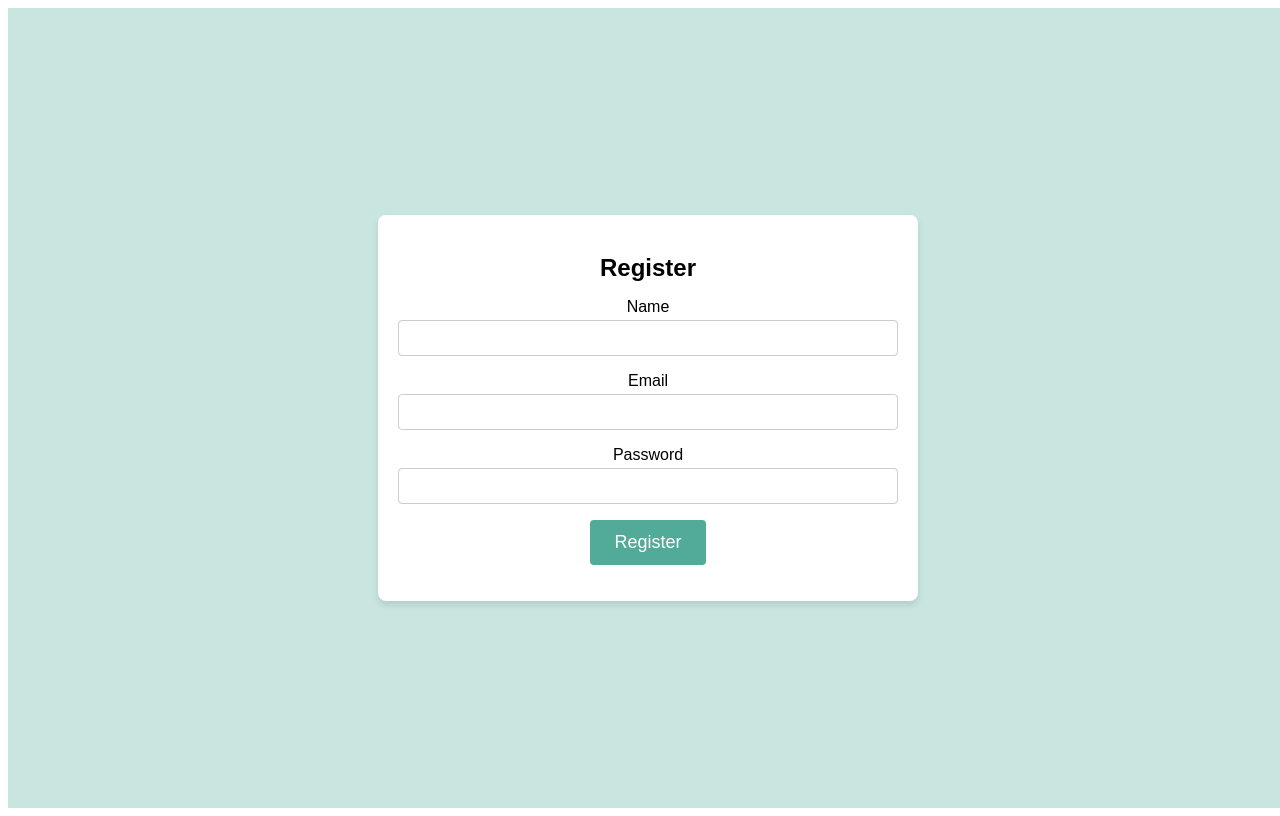
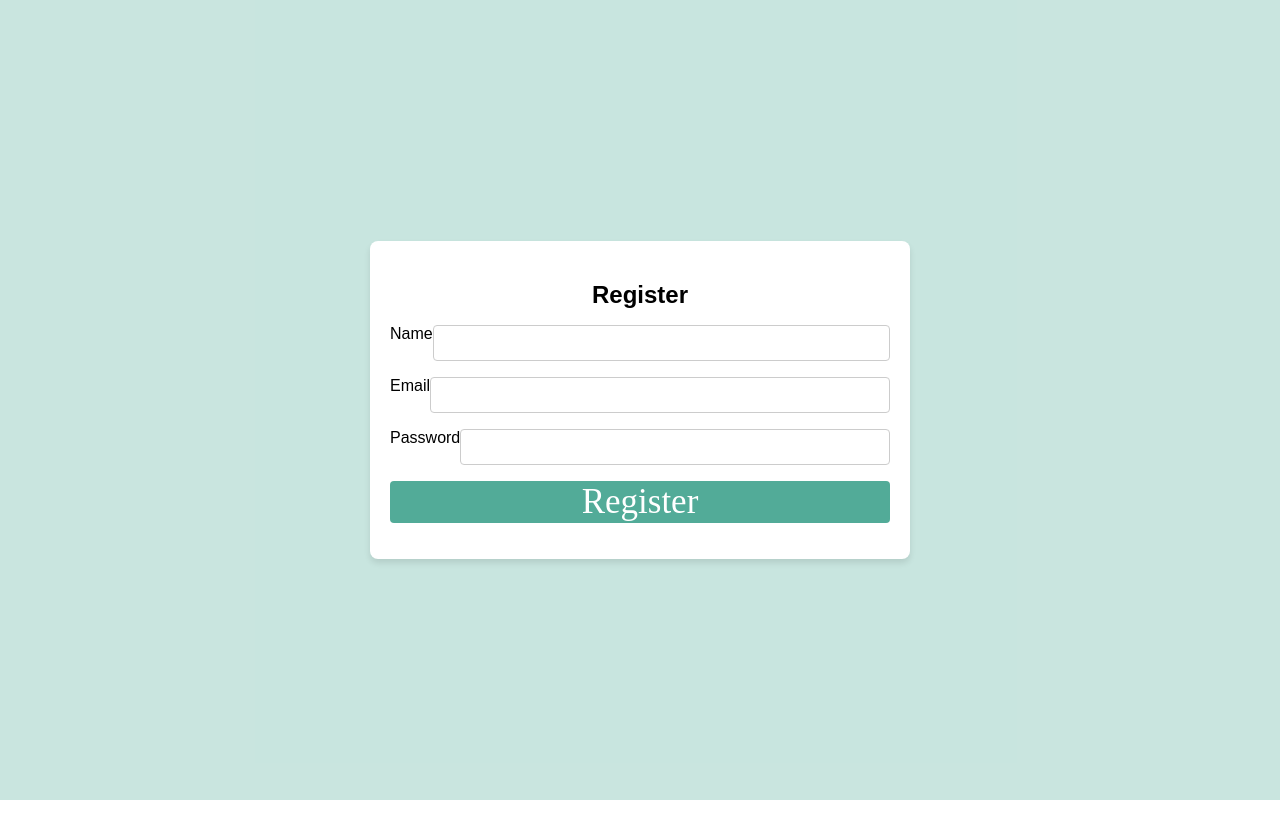
Before and after one commit to DK-Kim4312/donna, a Next.js app: page /register in a window 1280 px wide. Built offline with nearby package versions, Linux system fonts and the light colour scheme.

Commit message:
fixed margin issue

```diff
--- a/app/page.js
+++ b/app/page.js
@@ -20,7 +20,7 @@ export default function Home() {
     <ContextWrapper>
       <React.Fragment>
         {showEventModal && <EventModal />}
-        <div className="h-screen v-screen inline-flex w-[100vw] h-[100vh]">
+        <div className="h-screen w-screen inline-flex w-[100vw] h-[100vh]">
           <div className="w-1/4 md:w-1/4 bg-[#52ab9833]">
             <Sidebar />
           </div>
--- a/pages/register.js
+++ b/pages/register.js
@@ -2,7 +2,8 @@
 
 import React from 'react';
 import { useState } from 'react';
-import styles from '../styles/Register.module.css';
+import '../styles/NoBodyMargin.scss';
+import styles from '../styles/Auth.module.css';
 
 export default function Register() {
   const [formData, setFormData] = useState({
@@ -79,7 +80,7 @@ export default function Register() {
             />
           </div>
           <div className={styles['form-group']}>
-            <button type="submit" className={styles.button}>Register</button>
+            <button type="submit" className={styles.widebutton}>Register</button>
           </div>
         </form>
       </div>
--- a/styles/Register.module.css
+++ b/styles/Auth.module.css
@@ -1,4 +1,12 @@
-
+.background {
+  margin: 0;
+  padding: 0;
+  background-color: #52ab98;
+  height: 100dvh;
+  width: 100dvw;
+  display: flex;
+}
+/* Original */
 .container {
   top: 0;
   left: 0;
@@ -28,6 +36,8 @@
 
 .form-group {
   margin-bottom: 16px;
+  width: 100%;
+  display: flex;
 }
 
 .form-label {
@@ -46,17 +56,18 @@
   box-sizing: border-box;
 }
 
-.button {
+.widebutton {
   background-color: #52ab98;
   color: #fff;
   border: none;
-  padding: 12px 24px;
-  font-size: 18px;
-  font-family: Arial, Helvetica, sans-serif;
+
+  flex-grow:1;
+  font-size: 35px;
+  font-family: Poppins;
   border-radius: 4px;
   cursor: pointer;
 }
 
-.button:hover {
+.widebutton:hover {
   background-color: #52ab9850;
 }
--- a/styles/Login.module.css
+++ /dev/null
@@ -1,63 +0,0 @@
-/* Login.module.css */
-
-.container {
-    top: 0;
-    left: 0;
-    z-index: 100;
-    width: 100vw;
-    height: 100vh;
-    background-color: #52ab9850;
-    display: flex;
-    justify-content: center;
-    align-items: center;
-  }
-
-  .form-container {
-    background-color: #fff;
-    width: 500px;
-    padding: 20px;
-    border-radius: 8px;
-    box-shadow: 0 4px 6px rgba(0, 0, 0, 0.1);
-    text-align: center;
-  }
-
-  .form-title {
-    font-size: 24px;
-    margin-bottom: 16px;
-    font-family: Arial, Helvetica, sans-serif;
-  }
-
-  .form-group {
-    margin-bottom: 16px;
-  }
-
-  .form-label {
-    display: block;
-    font-size: 16px;
-    margin-bottom: 4px;
-    font-family: Arial, Helvetica, sans-serif;
-  }
-
-  .input {
-    width: 100%;
-    padding: 8px;
-    font-size: 16px;
-    border: 1px solid #ccc;
-    border-radius: 4px;
-    box-sizing: border-box;
-  }
-
-  .button {
-    background-color: #52ab98;
-    color: #fff;
-    border: none;
-    padding: 12px 24px;
-    font-size: 18px;
-    font-family: Arial, Helvetica, sans-serif;
-    border-radius: 4px;
-    cursor: pointer;
-  }
-
-  .button:hover {
-    background-color: #52ab9850;
-  }
--- /dev/null
+++ b/styles/NoBodyMargin.scss
@@ -0,0 +1,4 @@
+html, body {
+    margin: 0px;
+    padding: 0px;
+  }
--- a/tailwind.config.js
+++ b/tailwind.config.js
@@ -2,8 +2,10 @@
 module.exports = {
   content: [
     './pages/**/*.{js,ts,jsx,tsx,mdx}',
+    './pages/.{js,ts,jsx,tsx,mdx}',
     './components/**/*.{js,ts,jsx,tsx,mdx}',
     './app/**/*.{js,ts,jsx,tsx,mdx}',
+    './lib/**/*.{js,ts,jsx,tsx,mdx}',
   ],
   theme: {
     extend: {
```
Also changed, not shown: pages/login.js (+8 -47 lines).
